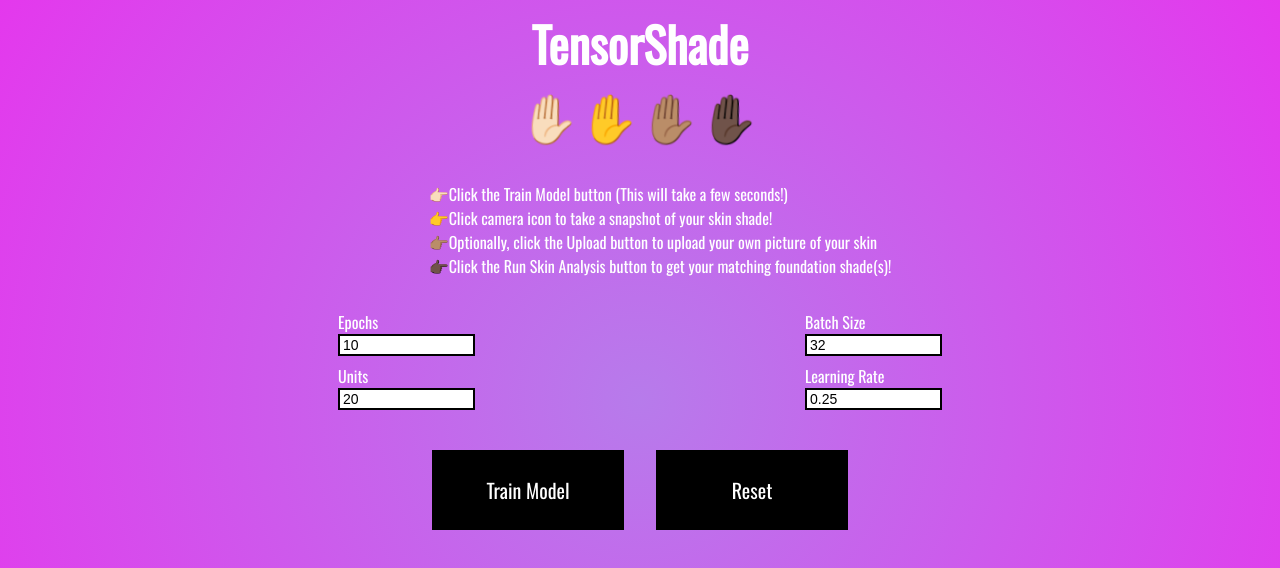
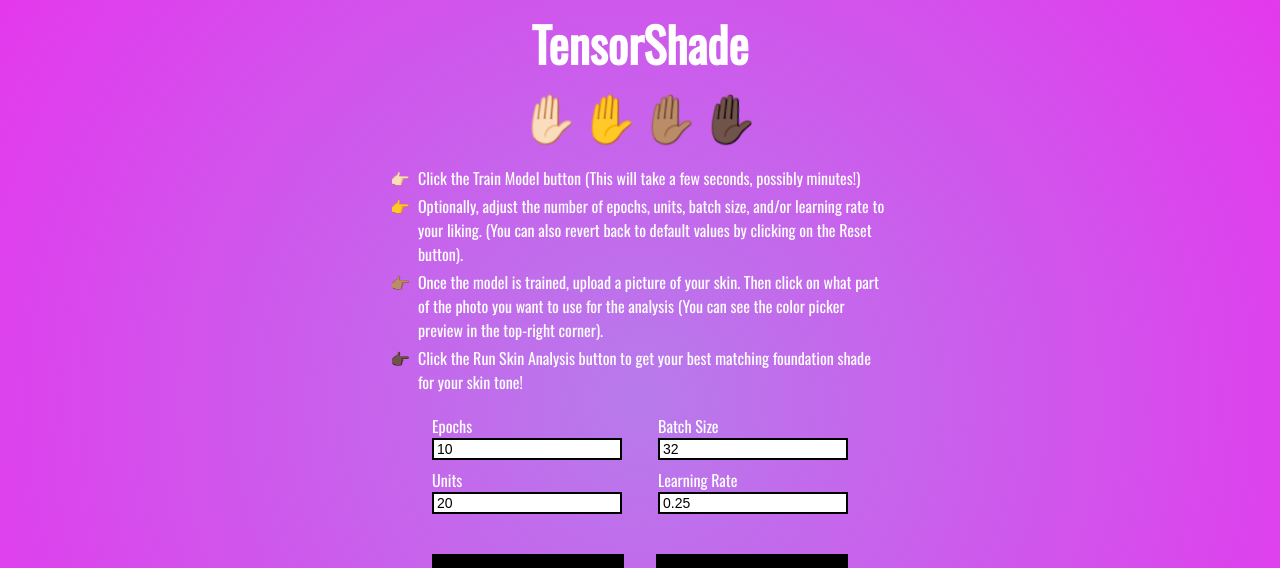
Before and after one commit to KaylaKremer/TensorShade, a React (Vite) app: page / in a window 1280 px wide. Shown: the top 568 px of the page. Built offline with nearby package versions, Linux system fonts and the light colour scheme.

Commit message:
Fix styling for instructions list

```diff
--- a/components/Header.js
+++ b/components/Header.js
@@ -15,10 +15,10 @@ const Header = props => {
             </div>
             <div className="instructions">
                 <ul className="instructions-list">
-                    <li className="instructions-step" key="step-1">👉🏻Click the Train Model button (This will take a few seconds!)</li>
-                    <li className="instructions-step" key="step-2">👉Click camera icon to take a snapshot of your skin shade!</li>
-                    <li className="instructions-step" key="step-3">👉🏽Optionally, click the Upload button to upload your own picture of your skin</li>
-                    <li className="instructions-step" key="step-4">👉🏿Click the Run Skin Analysis button to get your matching foundation shade(s)!</li>
+                    <li className="instructions-step" key="step-1"><div className="hand-pointer">👉🏻</div><div className="instructions-text">Click the Train Model button (This will take a few seconds, possibly minutes!)</div></li>
+                    <li className="instructions-step" key="step-2"><div className="hand-pointer">👉</div><div className="instructions-text">Optionally, adjust the number of epochs, units, batch size, and/or learning rate to your liking. (You can also revert back to default values by clicking on the Reset button).</div></li>
+                    <li className="instructions-step" key="step-3"><div className="hand-pointer">👉🏽</div><div className="instructions-text">Once the model is trained, upload a picture of your skin. Then click on what part of the photo you want to use for the analysis (You can see the color picker preview in the top-right corner).</div></li>
+                    <li className="instructions-step" key="step-4"><div className="hand-pointer">👉🏿</div><div className="instructions-text">Click the Run Skin Analysis button to get your best matching foundation shade for your skin tone!</div></li>
                 </ul>
             </div>
         </div>
--- a/scss/app.scss
+++ b/scss/app.scss
@@ -2,16 +2,19 @@ html {
     height: 100%;
     body {
         background-image: radial-gradient(circle farthest-corner at center, rgb(183, 123, 235) 0%, rgb(228, 56, 237) 100%);
+        color: #fff;
+        font-family: 'Oswald', sans-serif;
+        font-size: 1rem;
         h1 {
             font-size: 3rem;
-            color: #fff;
-            font-family: 'Oswald', sans-serif;
+            //color: #fff;
+            //font-family: 'Oswald', sans-serif;
             margin: 0 !important;
             padding: 0 !important;
         }
         h2, h3, h4, h5, h6 {
-            color: #fff;
-            font-family: 'Oswald', sans-serif;
+            //color: #fff;
+            //font-family: 'Oswald', sans-serif;
             margin: 0 !important;
             padding: 0 !important;
         }
--- a/scss/header.scss
+++ b/scss/header.scss
@@ -19,10 +19,16 @@
     margin: 1rem 0;
     width: 100%;
     .instructions-list {
+        padding-inline-start: 0 !important;
+        margin: 0 1rem;
+        max-width: 500px;
         .instructions-step {
             list-style-type: none;
-            color: #fff;
-            font-family: 'Oswald', sans-serif;
+            display: flex;
+            margin-bottom: 0.25rem;
+            .hand-pointer {
+                margin-right: 0.5rem;
+            }
         }
     }
 }
--- a/scss/train-model.scss
+++ b/scss/train-model.scss
@@ -1,9 +1,9 @@
 .training-inputs {
     display: flex;
-    justify-content: space-evenly;
+    justify-content: space-between;
     align-items: center;
-    margin: 1rem 0;
-    width: 100%;
+    margin: 1rem auto;
+    width: 26rem;
     .input-group {
         display: flex;
         flex-flow: column;
@@ -22,7 +22,6 @@
                 border: 2px solid black;
                 font-size: 14px;
                 padding-left: 3px;
-                width: 8rem;
             }
         }
     }
```
